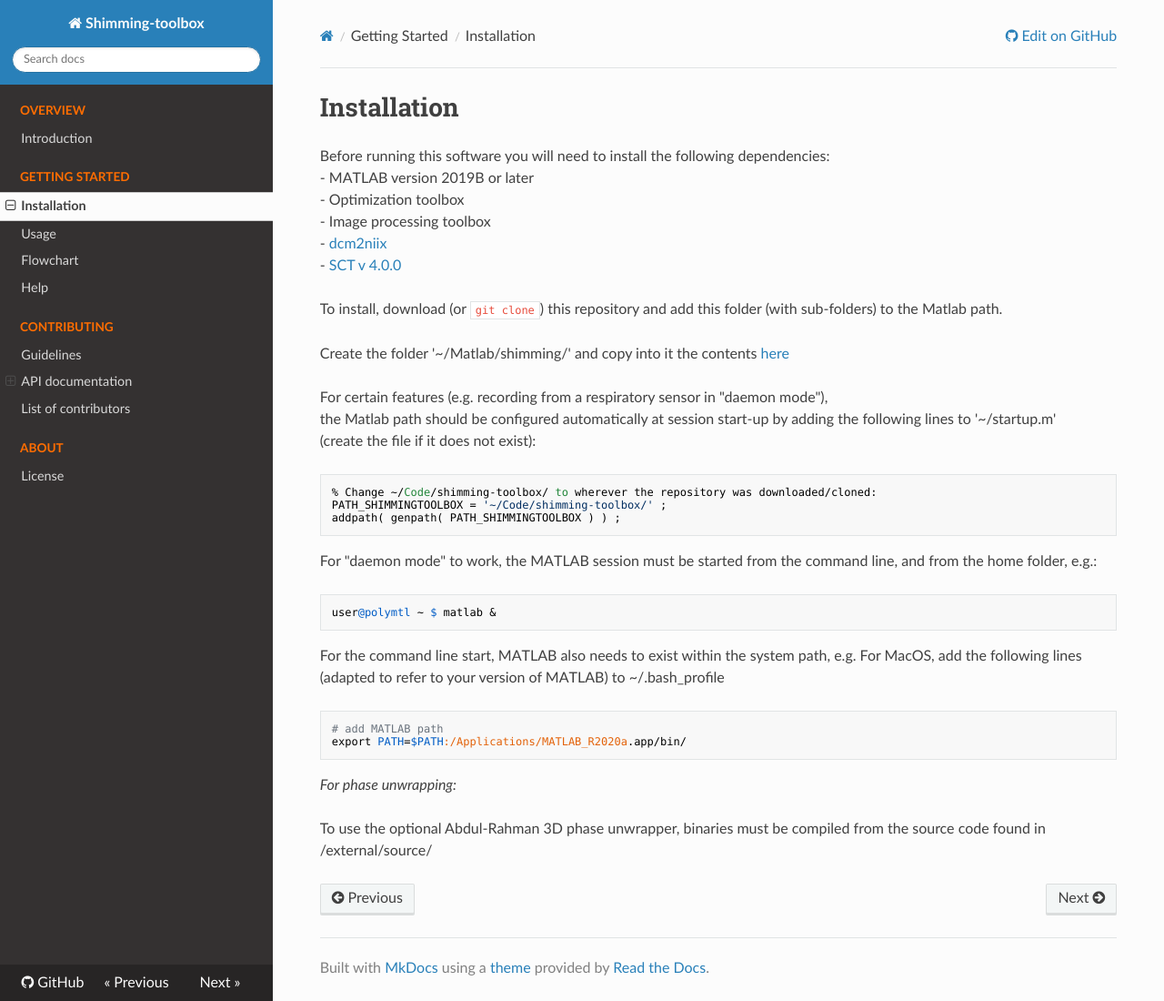
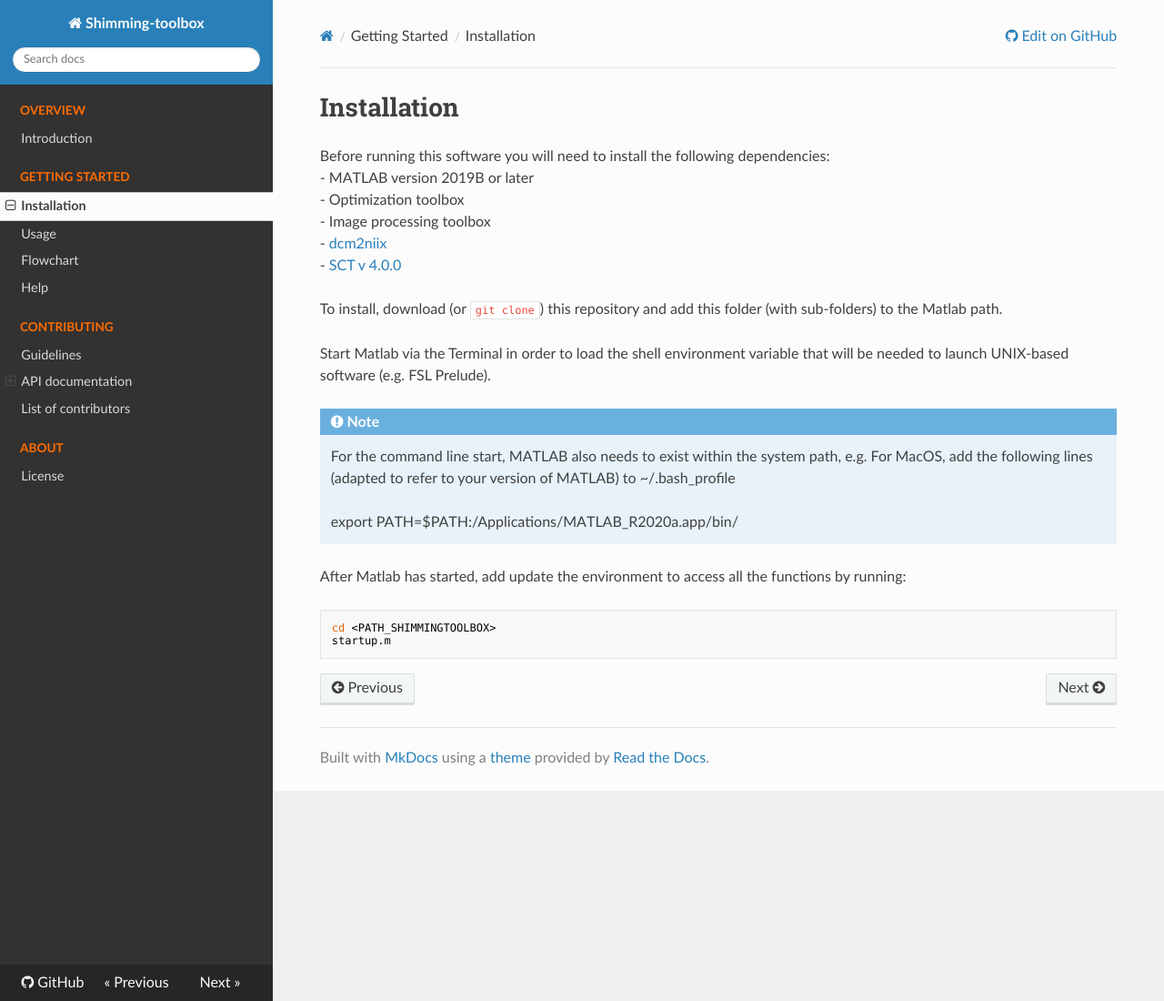
Before and after one commit to shimming-toolbox/shimming-toolbox.org, an MkDocs documentation site: the page built from docs/installation.md, in a window 1280 px wide and 1100 px high. Shown: the whole window at 91% size. Built offline with MkDocs 1.6.1, drawn with Linux system fonts in a browser that asks for light colours; nearby versions of some CDN libraries.

Commit message:
Updated installation

````diff
--- a/docs/installation.md
+++ b/docs/installation.md
@@ -9,31 +9,24 @@
 
 To install, download (or `git clone`) this repository and add this folder (with sub-folders) to the Matlab path.
 
+Start Matlab via the Terminal in order to load the shell environment variable that will be needed to launch UNIX-based software (e.g. FSL Prelude).
+
+!!! note
+    For the command line start, MATLAB also needs to exist within the system path, e.g. For MacOS, add the following lines (adapted to refer to your version of MATLAB) to ~/.bash_profile
+
+    export PATH=$PATH:/Applications/MATLAB_R2020a.app/bin/
+
+<!-- TODO: update
 Create the folder '~/Matlab/shimming/' and copy into it the contents [here](https://drive.google.com/open?id=15mZNpsuuNweMUO6H2iWdf5DxA4sQ_aYR)
+-->
 
-For certain features (e.g. recording from a respiratory sensor in "daemon mode"),
-the Matlab path should be configured automatically at session start-up by adding the following lines to '~/startup.m'
-(create the file if it does not exist):
+After Matlab has started, add update the environment to access all the functions by running:
+~~~
+cd <PATH_SHIMMINGTOOLBOX>
+startup.m
+~~~
 
-```
-% Change ~/Code/shimming-toolbox/ to wherever the repository was downloaded/cloned:
-PATH_SHIMMINGTOOLBOX = '~/Code/shimming-toolbox/' ;
-addpath( genpath( PATH_SHIMMINGTOOLBOX ) ) ;
-```
-
-For "daemon mode" to work, the MATLAB session must be started from the command line, and from the home folder, e.g.:
-
-```
-user@polymtl ~ $ matlab &
-```
-
-For the command line start, MATLAB also needs to exist within the system path, e.g. For MacOS, add the following lines (adapted to refer to your version of MATLAB) to ~/.bash_profile
-
-```
-# add MATLAB path
-export PATH=$PATH:/Applications/MATLAB_R2020a.app/bin/
-```
-
+<!--
 *For phase unwrapping:*
 
-To use the optional Abdul-Rahman 3D phase unwrapper, binaries must be compiled from the source code found in /external/source/
+To use the optional Abdul-Rahman 3D phase unwrapper, binaries must be compiled from the source code found in /external/source/ -->
````
